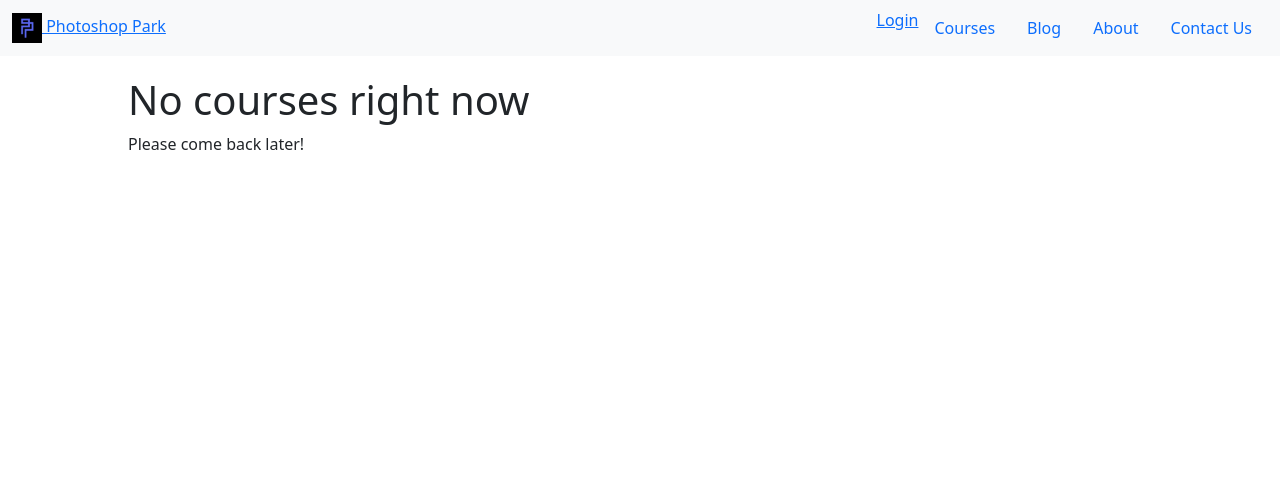
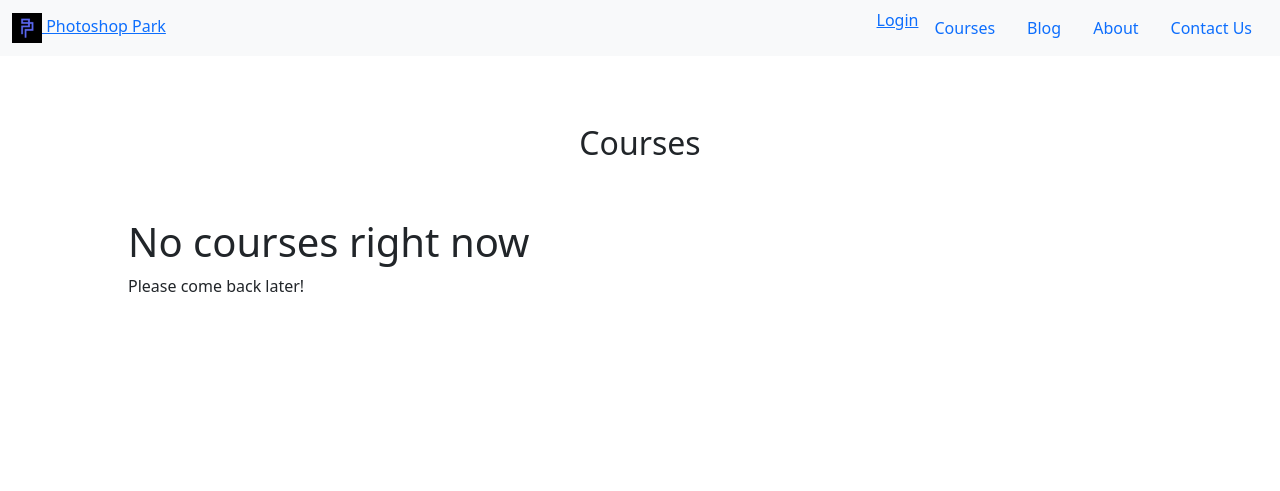
Before and after one commit to kastyne/photoshop-park, a Django app: template courses/templates/courses/index.html in a window 1280 px wide. Shown: the top 491 px of the page. Run offline with Django 3.2, Linux system fonts and the light colour scheme; the template is opened without the code that fills it, so the values that code supplies are empty.

Commit message:
Display fixes

```diff
--- a/courses/templates/courses/index.html
+++ b/courses/templates/courses/index.html
@@ -2,6 +2,10 @@
 
 {% block content %}
     <section class="flex">
+    <div class="row pb-5">
+
+        <h2 class="h2 text-center py-5">Courses</h2>
         {% include 'courses/course_list.html' %}
+    </div>
     </section>
 {% endblock content %}
```
